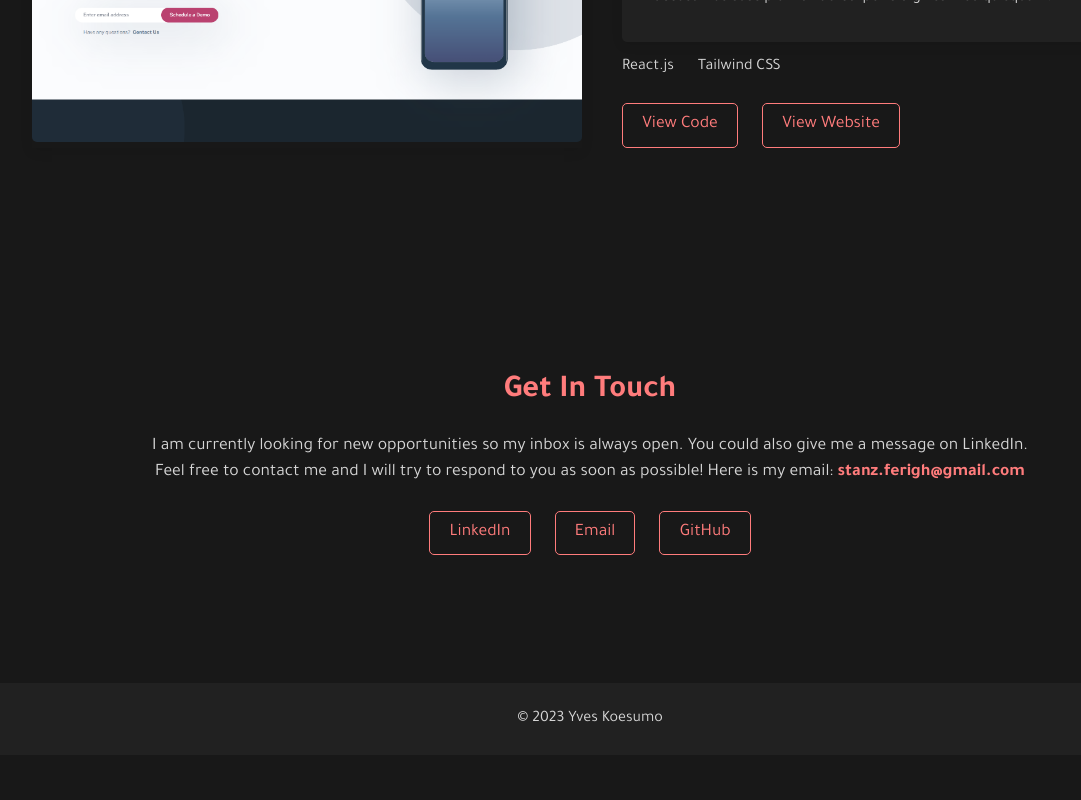
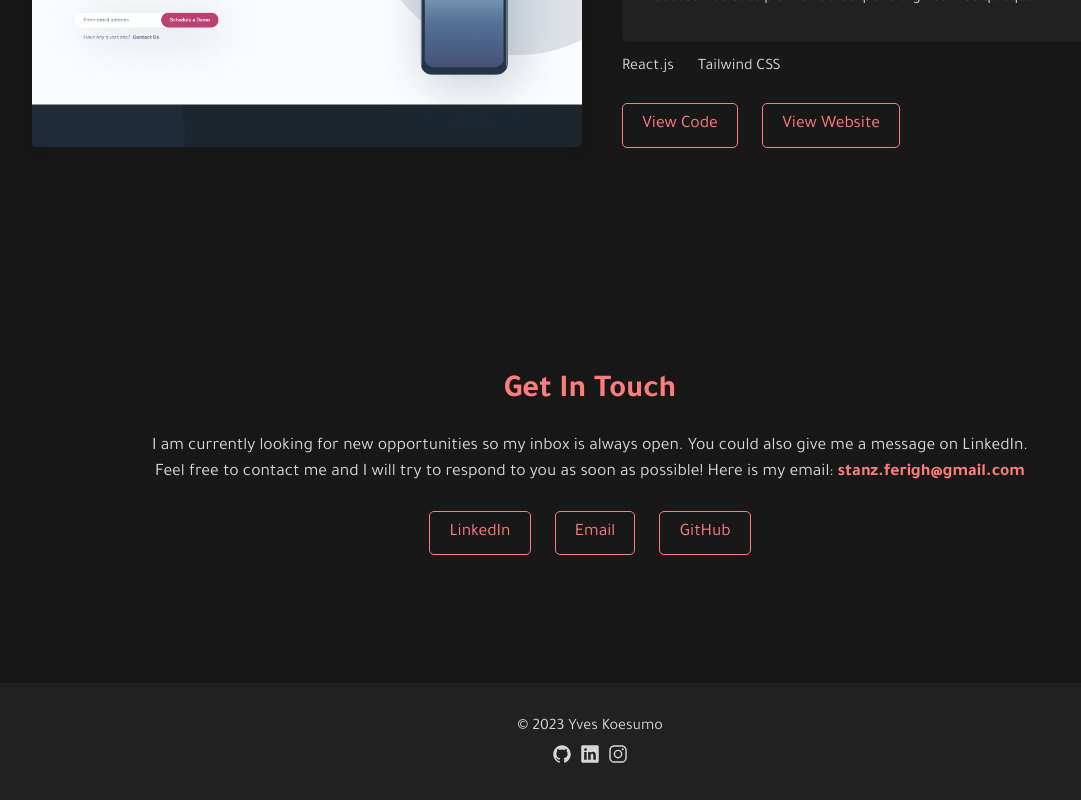
Before and after one commit to stanlee17/portfolio, a React (Create React App) app: page / in a window 1280 px wide. Shown: the part 2692-3492 px from the top of the page, without its empty margins (50-1131 px from the left). Before the commit the page ends 3447 px from the top, so only its background shows below. Built offline with nearby package versions, Linux system fonts and the light colour scheme.

Commit message:
design: scrollbar styled

```diff
--- a/package.json
+++ b/package.json
@@ -13,11 +13,9 @@
     "react-bootstrap": "^2.7.1",
     "react-dom": "^18.2.0",
     "react-icons": "^4.7.1",
-    "react-medium-image-zoom": "^5.1.6",
     "react-router-dom": "^6.8.1",
     "react-scripts": "5.0.1",
     "react-scroll": "^1.8.9",
-    "react-tsparticles": "^2.9.3",
     "react-type-animation": "^3.0.1",
     "sass": "^1.58.3",
     "web-vitals": "^2.1.4"
--- a/src/components/common/Project.module.scss
+++ b/src/components/common/Project.module.scss
@@ -15,7 +15,7 @@
       display: flex;
       align-items: center;
       max-width: 550px;
-      min-height: 35px;
+      min-height: 40px;
       border-top-left-radius: 5px;
       border-top-right-radius: 5px;
       background-color: $darkColor;
@@ -25,7 +25,7 @@
       margin: 0 1rem;
 
       & img {
-        margin-right: 0.3rem;
+        margin-right: 0.4rem;
       }
     }
 
@@ -52,7 +52,6 @@
 
   & .descOverlay {
     background-color: $darkColor;
-    box-shadow: rgba(0, 0, 0, 0.09) 0px 3px 12px;
     border-radius: 5px;
     padding: 2rem;
 
--- a/src/components/layout/Footer.jsx
+++ b/src/components/layout/Footer.jsx
@@ -1,5 +1,9 @@
 // Import React modules
 import React from 'react';
+import { Link } from 'react-router-dom';
+
+// Import icons
+import { IoLogoGithub, IoLogoLinkedin, IoLogoInstagram } from 'react-icons/io5';
 
 // Import styles
 import styles from './Footer.module.scss';
@@ -12,7 +16,30 @@ const Footer = () => {
 
   return (
     <footer className={styles.footer}>
-      &copy; {getCurrentYear()} Yves Koesumo
+      <p>&copy; {getCurrentYear()} Yves Koesumo</p>
+      <div className={styles.socialMedia}>
+        <Link
+          target="_blank"
+          to="https://github.com/stanlee17"
+          className={styles.link}
+        >
+          <IoLogoGithub size={20} />
+        </Link>
+        <Link
+          target="_blank"
+          to="https://www.linkedin.com/in/yves-koesumo-587361169/"
+          className={styles.link}
+        >
+          <IoLogoLinkedin size={20} />
+        </Link>
+        <Link
+          target="_blank"
+          to="https://www.instagram.com/stanleekoe/"
+          className={styles.link}
+        >
+          <IoLogoInstagram size={20} />
+        </Link>
+      </div>
     </footer>
   );
 };
--- a/src/components/layout/Footer.module.scss
+++ b/src/components/layout/Footer.module.scss
@@ -1,9 +1,28 @@
 @use '../../styles/scss/abstracts/' as *;
 
 .footer {
-  padding: 1.5rem 0;
+  padding: 2rem 0;
   text-align: center;
   background: $darkColor;
   color: $white;
   font-family: $primaryFont;
+
+  & p {
+    margin-bottom: 0.3rem;
+  }
+
+  & .socialMedia {
+    & .link {
+      color: $white;
+      transition: color 0.3s ease-in-out;
+    }
+
+    & .link:hover {
+      color: $primaryColor;
+    }
+
+    & .link:not(:last-child) {
+      margin-right: 0.5rem;
+    }
+  }
 }
--- a/src/components/layout/Header.jsx
+++ b/src/components/layout/Header.jsx
@@ -51,7 +51,12 @@ const Header = () => {
       style={bgColor ? inlineStyle.navbar : {}}
     >
       <Container>
-        <Navbar.Brand as={Link} to="/" className={styles.navbarBrand}>
+        <Navbar.Brand
+          as={Link}
+          to="/"
+          className={styles.navbarBrand}
+          onClick={() => pageScroller('home', -70)}
+        >
           Yves
         </Navbar.Brand>
         <Hamburger size={25} toggle={handleShow} />
--- a/src/components/sections/Contact.jsx
+++ b/src/components/sections/Contact.jsx
@@ -1,4 +1,5 @@
 import React from 'react';
+import { Link } from 'react-router-dom';
 import ButtonLink from '../common/ButtonLink';
 import { Container } from 'react-bootstrap';
 
@@ -14,7 +15,10 @@ const Contact = () => {
           I am currently looking for new opportunities so my inbox is always
           open. You could also give me a message on LinkedIn. Feel free to
           contact me and I will try to respond to you as soon as possible! Here
-          is my email: <span>stanz.ferigh@gmail.com</span>
+          is my email:{' '}
+          <Link to="mailto:stanz.ferigh@gmail.com" className={styles.link}>
+            stanz.ferigh@gmail.com
+          </Link>
         </p>
         <ButtonLink
           target="_blank"
@@ -23,7 +27,7 @@ const Contact = () => {
         >
           LinkedIn
         </ButtonLink>
-        <ButtonLink url="#" className="me-4">
+        <ButtonLink url="mailto:stanz.ferigh@gmail.com" className="me-4">
           Email
         </ButtonLink>
         <ButtonLink target="_blank" url="https://github.com/stanlee17">
--- a/src/components/sections/Contact.module.scss
+++ b/src/components/sections/Contact.module.scss
@@ -17,7 +17,7 @@
     font-size: 1.1rem;
     margin-bottom: 1.5rem;
 
-    & span {
+    & .link {
       color: $primaryColor;
       font-weight: bold;
     }
--- a/src/styles/globals.css
+++ b/src/styles/globals.css
@@ -20,6 +20,22 @@ body {
 
 a {
   text-decoration: none;
+}
+
+/* width */
+::-webkit-scrollbar {
+  max-width: 5px;
+}
+
+/* Track */
+::-webkit-scrollbar-track {
+  background: #212121;
+}
+
+/* Handle */
+::-webkit-scrollbar-thumb {
+  background: #ff7c7c;
+  border-radius: 10rem;
 }
 
 .hamburger-react {
--- a/src/styles/scss/base/_base.scss
+++ b/src/styles/scss/base/_base.scss
@@ -23,6 +23,23 @@ a {
   text-decoration: none;
 }
 
+// Scrollbar Styles
+/* width */
+::-webkit-scrollbar {
+  max-width: 5px;
+}
+
+/* Track */
+::-webkit-scrollbar-track {
+  background: $darkColor;
+}
+
+/* Handle */
+::-webkit-scrollbar-thumb {
+  background: $primaryColor;
+  border-radius: 10rem;
+}
+
 .hamburger-react {
   display: none;
 
```
Also changed, not shown: 1 other file (tests, documents, lock files or other folders).
